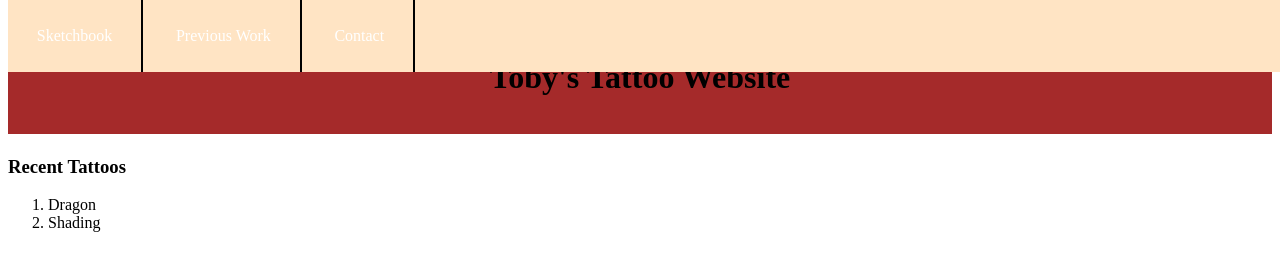
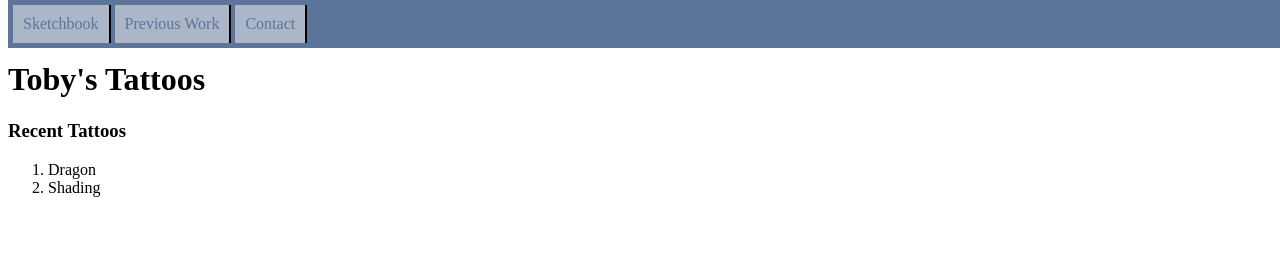
Before and after one commit to lo-imposible/tatty, a plain HTML site: page index.html in a window 1280 px wide. Drawn offline with Linux system fonts and the light colour scheme.

Commit message:
updated colors, navbar, page links

```diff
--- a/index.html
+++ b/index.html
@@ -7,11 +7,6 @@
     <link rel="stylesheet" href="styles.css">
 </head>
 <body>
-    <h1 class="header">
-        Toby's Tattoo Website
-    </h1>
-
-
     <ul class="nav">
         <li>
             <a href="/sketchbook.html">
@@ -30,6 +25,9 @@
         </li>
     </ul>
 
+    <h1 style="padding-top: 40px;">
+        Toby's Tattoos
+    </h1>
 
 
     <h3>
--- a/styles.css
+++ b/styles.css
@@ -1,32 +1,29 @@
-.header {
-    background-color: brown;
-    color: black;
-    text-align: center;
-    padding: 3%;
-}
-
 .nav {
     position: fixed;
     top: 0;
     width: 100%;
-    background-color: bisque;
-    color: black;
+    background-color: #5d7599;
     list-style-type: none;
     margin: 0;
     padding: 0;
     overflow: hidden;
+    padding: 5px;
 }
 
 .nav li {
     display: inline-block;
     border-right: 2px solid black;
-    padding: 1%;
+    background-color: #abb6c8;
 }
 
 .nav li a {
-    display: block;
-    color: white;
+    display: inline-block;
     text-align: center;
-    padding: 14px 16px;
     text-decoration: none;
+    padding: 10px;
+    color: #5d7599;
 }
+
+.nav li:hover {
+    background-color: grey;
+}
```
